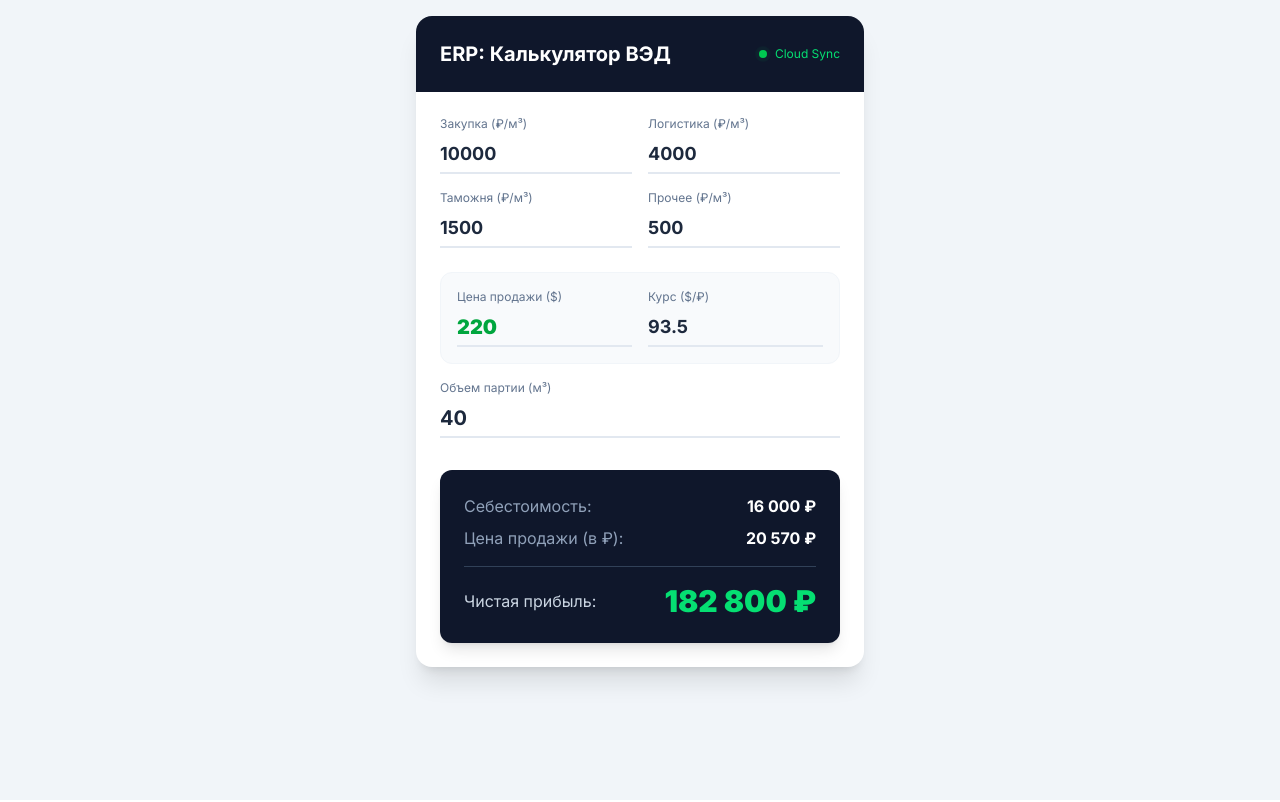
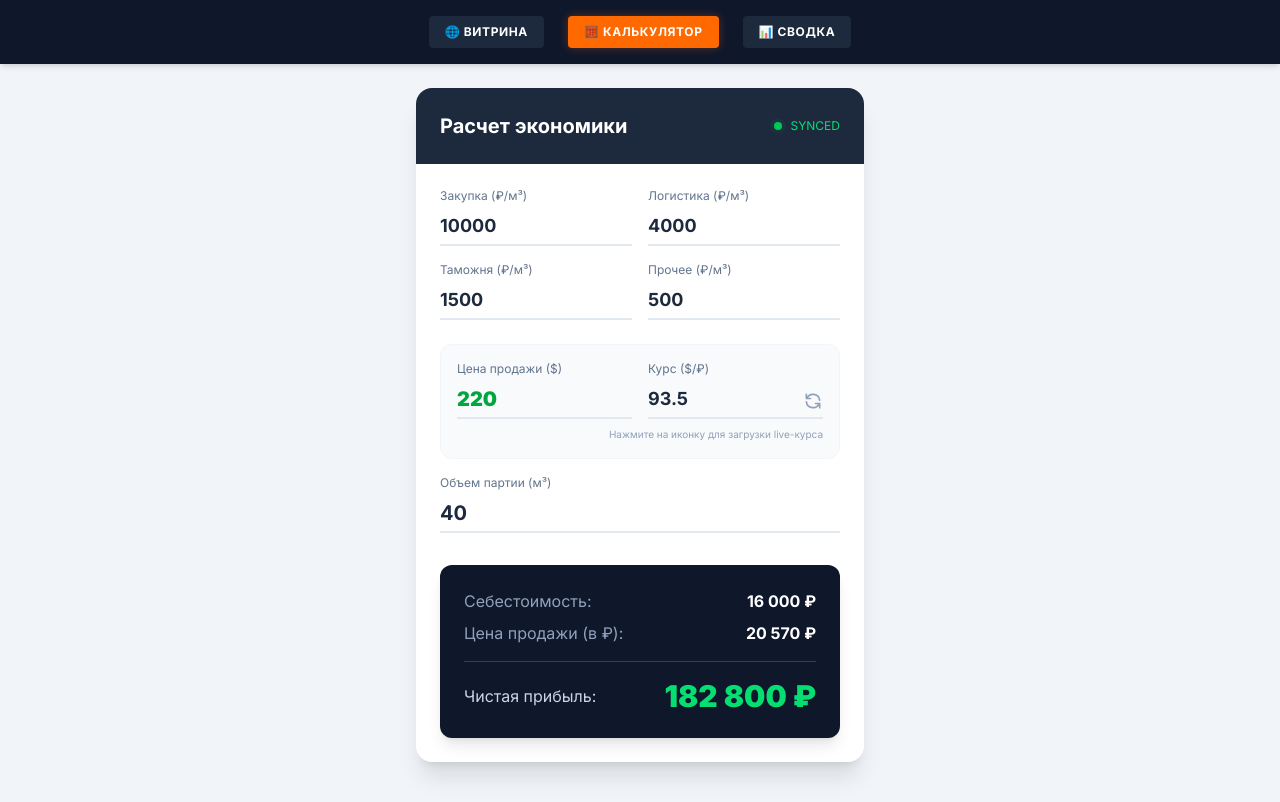
Before and after one commit to ru-timber-export/b2b-export, a Next.js app: page /admin in a window 1280 px wide. Built offline with nearby package versions, Linux system fonts and the light colour scheme; no server answers; the database is empty.

Commit message:
Add API exchange rate and navigation to calculator

```diff
--- a/src/app/admin/page.js
+++ b/src/app/admin/page.js
@@ -2,6 +2,7 @@
 import { useState, useEffect } from "react";
 import { doc, onSnapshot, setDoc } from "firebase/firestore";
 import { db } from "../../lib/firebase";
+import Link from "next/link";
 
 export default function AdminDashboard() {
   const [data, setData] = useState({
@@ -14,7 +15,9 @@ export default function AdminDashboard() {
     volume: 40
   });
 
-  // Читаем данные из облака в реальном времени
+  const [isFetchingRate, setIsFetchingRate] = useState(false);
+
+  // Читаем данные из Firebase
   useEffect(() => {
     const unsub = onSnapshot(doc(db, "erp", "calculator"), (docSnap) => {
       if (docSnap.exists()) {
@@ -24,12 +27,36 @@ export default function AdminDashboard() {
     return () => unsub();
   }, []);
 
-  // Сохраняем данные в облако при любом изменении
+  // Сохраняем в Firebase
   const handleChange = (e) => {
     const { name, value } = e.target;
     const newData = { ...data, [name]: Number(value) || 0 };
     setData(newData);
     setDoc(doc(db, "erp", "calculator"), newData);
+  };
+
+  // ФУНКЦИЯ: Получение реального курса ЦБ РФ (через открытый API)
+  const fetchLiveExchangeRate = async () => {
+    setIsFetchingRate(true);
+    try {
+      // Используем надежный открытый API для курсов валют
+      const response = await fetch("https://open.er-api.com/v6/latest/USD");
+      const result = await response.json();
+
+      if (result && result.rates && result.rates.RUB) {
+        const liveRate = Number(result.rates.RUB.toFixed(2));
+
+        // Обновляем состояние и сохраняем в базу
+        const newData = { ...data, exchangeRate: liveRate };
+        setData(newData);
+        setDoc(doc(db, "erp", "calculator"), newData);
+      }
+    } catch (error) {
+      console.error("Ошибка при получении курса:", error);
+      alert("Не удалось обновить курс. Проверьте интернет.");
+    } finally {
+      setIsFetchingRate(false);
+    }
   };
 
   // Формулы
@@ -39,13 +66,27 @@ export default function AdminDashboard() {
   const totalProfit = profitPerCube * data.volume;
 
   return (
-    <div className="min-h-screen bg-slate-100 p-4 font-sans text-slate-800">
-      <div className="max-w-md mx-auto bg-white rounded-2xl shadow-xl overflow-hidden">
-        <div className="bg-slate-900 p-6 text-white flex justify-between items-center">
-          <h1 className="text-xl font-bold">ERP: Калькулятор ВЭД</h1>
-          <div className="flex items-center gap-2 text-xs text-green-400">
+    <div className="min-h-screen bg-slate-100 font-sans text-slate-800 pb-10">
+
+      {/* НАВИГАЦИЯ (Верхняя панель) */}
+      <nav className="bg-slate-900 text-white p-4 shadow-md flex justify-center gap-2 md:gap-6 overflow-x-auto">
+        <Link href="/" className="whitespace-nowrap px-4 py-2 rounded bg-slate-800 hover:bg-slate-700 text-xs font-bold uppercase tracking-wider transition-colors">
+          🌐 Витрина
+        </Link>
+        <Link href="/admin" className="whitespace-nowrap px-4 py-2 rounded bg-orange-500 text-white text-xs font-bold uppercase tracking-wider shadow-[0_0_10px_rgba(249,115,22,0.3)]">
+          🧮 Калькулятор
+        </Link>
+        <Link href="/stats" className="whitespace-nowrap px-4 py-2 rounded bg-slate-800 hover:bg-slate-700 text-xs font-bold uppercase tracking-wider transition-colors">
+          📊 Сводка
+        </Link>
+      </nav>
+
+      <div className="max-w-md mx-auto bg-white rounded-2xl shadow-xl overflow-hidden mt-6">
+        <div className="bg-slate-800 p-6 text-white flex justify-between items-center">
+          <h1 className="text-xl font-bold">Расчет экономики</h1>
+          <div className="flex items-center gap-2 text-xs text-green-400 font-mono">
             <span className="relative flex h-2 w-2"><span className="animate-ping absolute inline-flex h-full w-full rounded-full bg-green-400 opacity-75"></span><span className="relative inline-flex rounded-full h-2 w-2 bg-green-500"></span></span>
-            Cloud Sync
+            SYNCED
           </div>
         </div>
 
@@ -75,11 +116,24 @@ export default function AdminDashboard() {
                 <label className="block text-xs text-slate-500 mb-1">Цена продажи ($)</label>
                 <input type="number" name="sellPriceUSD" value={data.sellPriceUSD || ""} onChange={handleChange} className="w-full border-b-2 border-slate-200 focus:border-green-500 outline-none py-1 text-xl font-black text-green-600 bg-transparent"/>
               </div>
-              <div>
+              <div className="relative">
                 <label className="block text-xs text-slate-500 mb-1">Курс ($/₽)</label>
-                <input type="number" name="exchangeRate" value={data.exchangeRate || ""} onChange={handleChange} className="w-full border-b-2 border-slate-200 focus:border-slate-500 outline-none py-1 text-lg font-bold bg-transparent"/>
+                <input type="number" name="exchangeRate" value={data.exchangeRate || ""} onChange={handleChange} className="w-full border-b-2 border-slate-200 focus:border-slate-500 outline-none py-1 text-lg font-bold bg-transparent pr-8"/>
+
+                {/* КНОПКА ОБНОВЛЕНИЯ КУРСА ПО API */}
+                <button
+                  onClick={fetchLiveExchangeRate}
+                  disabled={isFetchingRate}
+                  className="absolute right-0 bottom-2 text-slate-400 hover:text-orange-500 transition-colors"
+                  title="Обновить курс по API"
+                >
+                  <svg className={`w-5 h-5 ${isFetchingRate ? 'animate-spin text-orange-500' : ''}`} fill="none" stroke="currentColor" viewBox="0 0 24 24">
+                    <path strokeLinecap="round" strokeLinejoin="round" strokeWidth="2" d="M4 4v5h.582m15.356 2A8.001 8.001 0 004.582 9m0 0H9m11 11v-5h-.581m0 0a8.003 8.003 0 01-15.357-2m15.357 2H15" />
+                  </svg>
+                </button>
               </div>
             </div>
+            <p className="text-[10px] text-slate-400 mt-2 text-right">Нажмите на иконку для загрузки live-курса</p>
           </div>
 
           <div>
```
